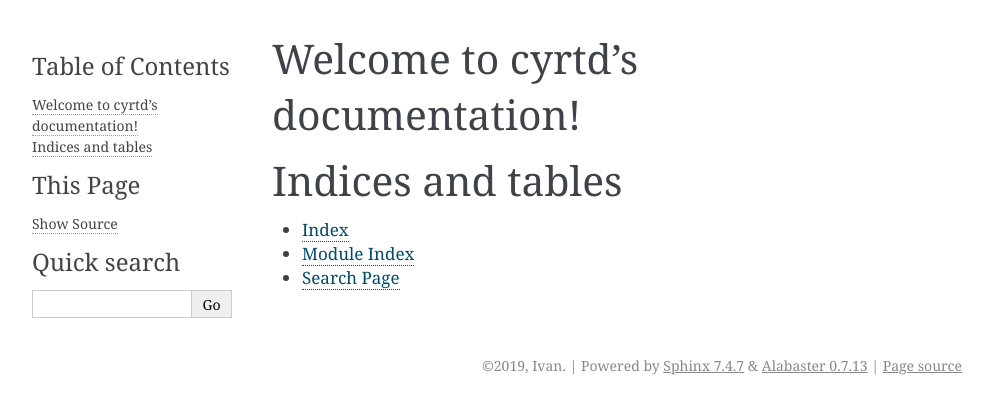
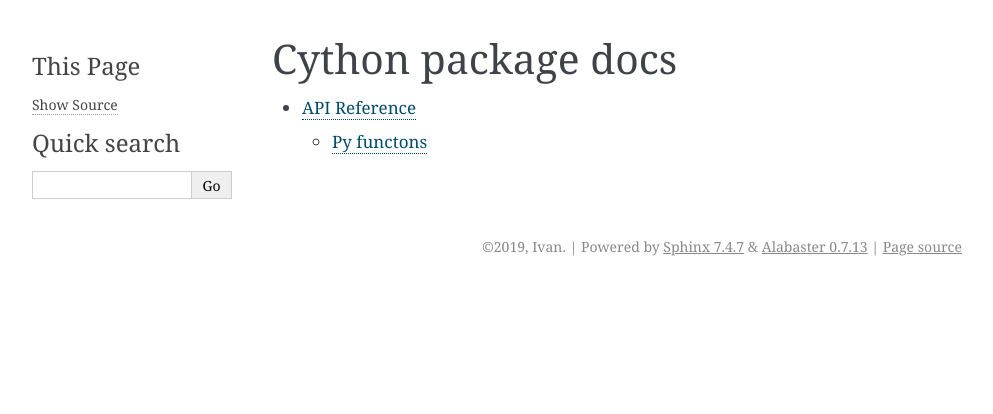
Before and after one commit to iamishalkin/cyrtd, a Sphinx documentation site: the page built from docs/source/index.rst, in a window 1280 px wide. Shown: the top 414 px of the page, without its empty margins (148-1141 px from the left). Built offline with Sphinx 7.4.7, drawn with Linux system fonts in a browser that asks for light colours.

Commit message:
rtd docs

```diff
--- /dev/null
+++ b/docs/source/api.rst
@@ -0,0 +1,11 @@
+.. _api:
+
+API Reference
+=============
+
+Py functons
+-----------
+
+.. automodule:: cyrtd.pymod.pyfuncs
+	:members:
+	:inherited-members:
--- a/docs/source/conf.py
+++ b/docs/source/conf.py
@@ -10,9 +10,9 @@
 # add these directories to sys.path here. If the directory is relative to the
 # documentation root, use os.path.abspath to make it absolute, like shown here.
 #
-# import os
-# import sys
-# sys.path.insert(0, os.path.abspath('.'))
+import os
+import sys
+sys.path.insert(0, os.path.abspath('../..'))
 
 
 # -- Project information -----------------------------------------------------
@@ -31,8 +31,12 @@
 # extensions coming with Sphinx (named 'sphinx.ext.*') or your custom
 # ones.
 extensions = [
+    'sphinx.ext.autodoc',
+    'sphinx.ext.napoleon',
+    'sphinx.ext.intersphinx'
 ]
 
+master_doc = 'index'
 # Add any paths that contain templates here, relative to this directory.
 templates_path = ['_templates']
 
--- a/docs/source/index.rst
+++ b/docs/source/index.rst
@@ -1,20 +1,7 @@
-.. cyrtd documentation master file, created by
-   sphinx-quickstart on Fri Sep 27 16:27:28 2019.
-   You can adapt this file completely to your liking, but it should at least
-   contain the root `toctree` directive.
-
-Welcome to cyrtd's documentation!
-=================================
+Cython package docs
+===================
 
 .. toctree::
    :maxdepth: 2
-   :caption: Contents:
 
-
-
-Indices and tables
-==================
-
-* :ref:`genindex`
-* :ref:`modindex`
-* :ref:`search`
+   api.rst
```
